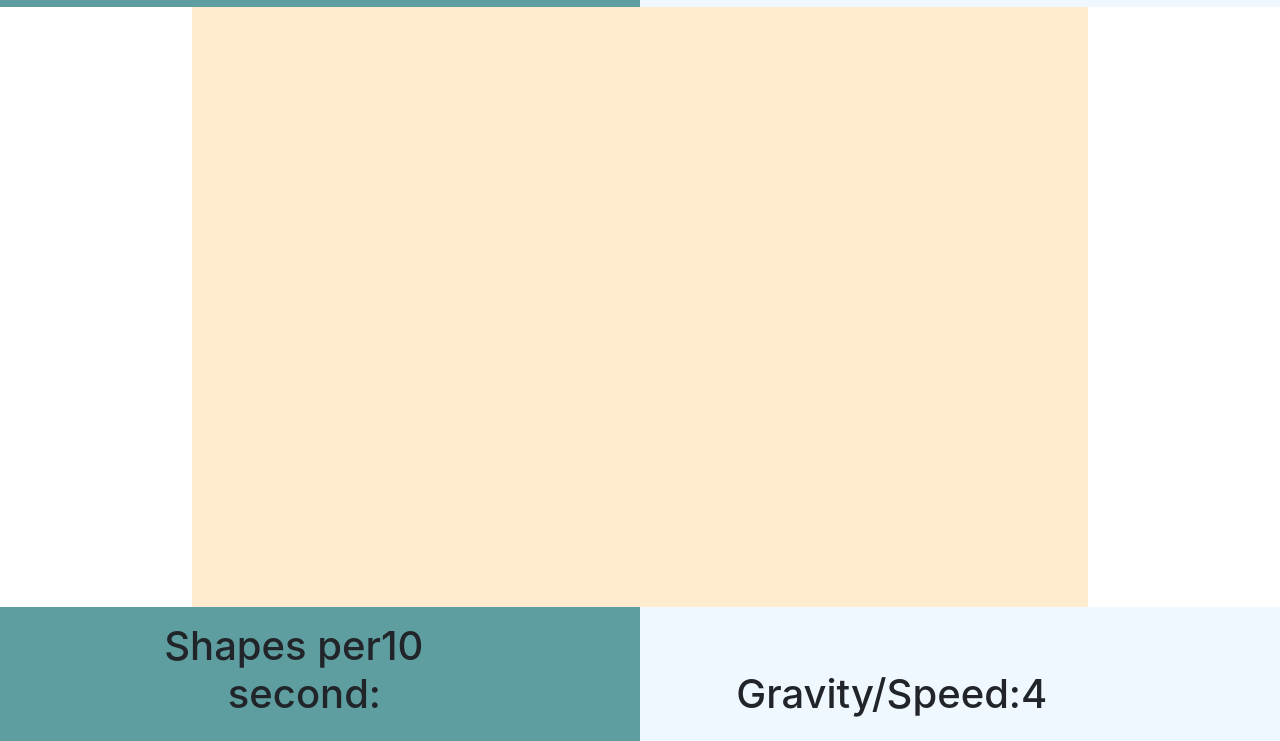
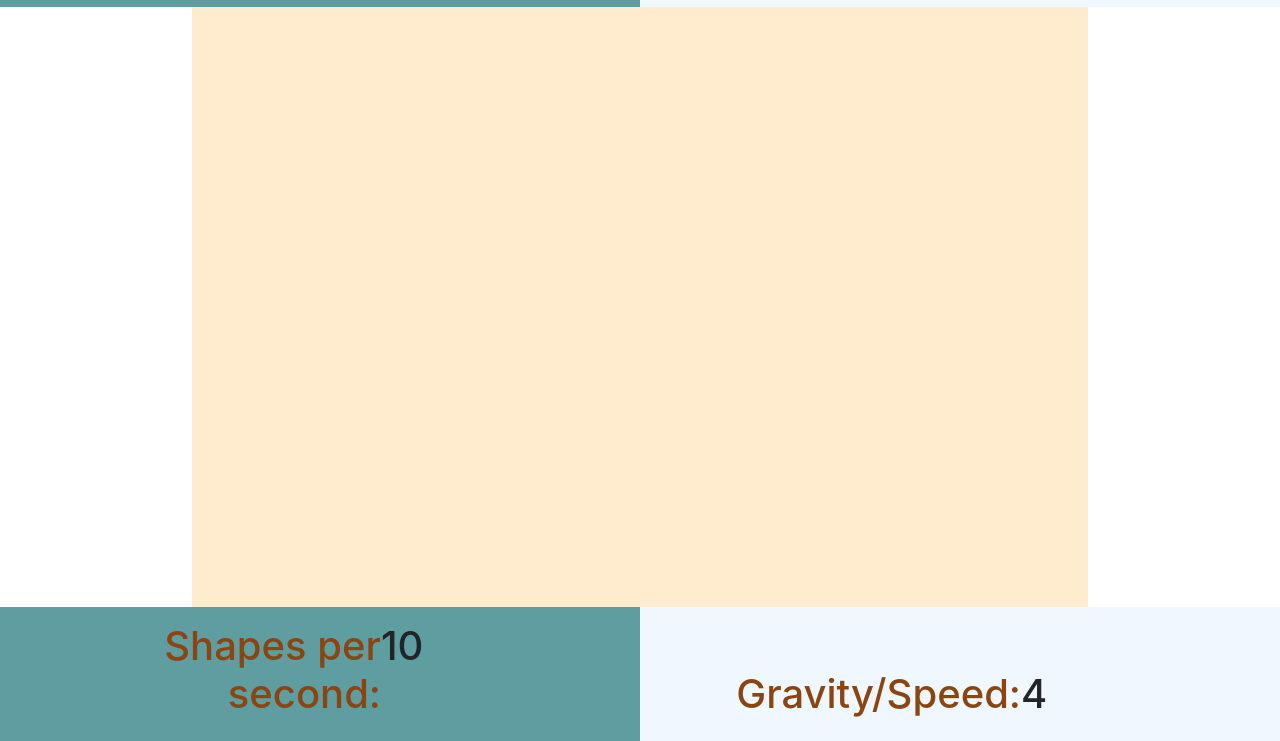
Before and after one commit to ostandrey/Gravity-Shapes, a website: page app/index.html in a window 1280 px wide. Shown: the part 79-820 px from the top of the page. Drawn offline with nearby package versions, Linux system fonts and the light colour scheme; files that its build step writes are made by us from their sources; files whose address does not match are found by name.

Commit message:
change heading color

```diff
--- a/app/styles/styles.scss
+++ b/app/styles/styles.scss
@@ -8,6 +8,7 @@
 .heading{
   width: 60%;
   text-align: right;
+  color: saddlebrown;
 }
 #covered{
    max-width: 50%;
```
